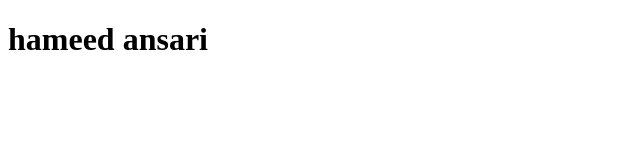
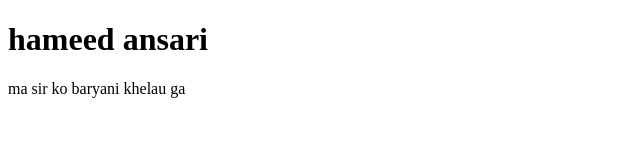
Before and after one commit to hameedansari880/Hameed-batch-16, a plain HTML site: page index.html in a window 1280 px wide. Shown: the whole page, without its empty margins (0-640 px from the left). Drawn offline with Linux system fonts and the light colour scheme.

Commit message:
my message

```diff
--- a/index.html
+++ b/index.html
@@ -9,6 +9,7 @@
 
 <body>
     <h1>hameed ansari</h1>
+    ma sir ko baryani khelau ga
 </body>
 
 </html>
```
